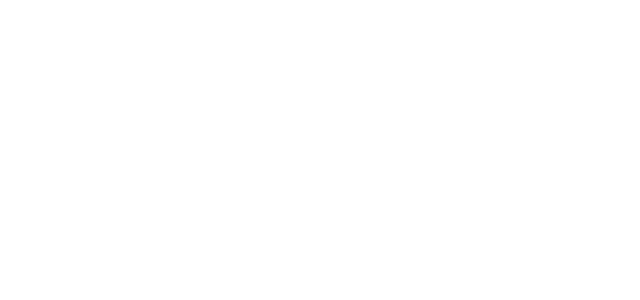
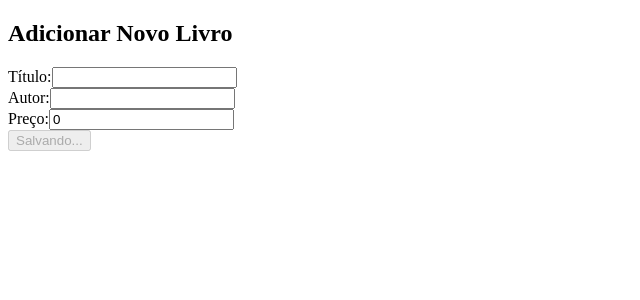
Before and after one commit to jadelcruz1/livraria-frontend, an Angular app: page /adicionarLivros in a window 1280 px wide. Before the commit this address led to /. Shown: the top 300 px of the page, without its empty margins (0-640 px from the left). Built offline with nearby package versions, Linux system fonts and the light colour scheme; no server answers.

Commit message:
adicionar livro criado e funcionando ( precisa melhorar o html com angular material)

```diff
--- a/src/app/adicionar-livro/adicionar-livro.css
+++ b/src/app/adicionar-livro/adicionar-livro.css
@@ -0,0 +1,25 @@
+.toast {
+  position: fixed;
+  top: 20px;
+  right: 20px;
+  padding: 12px 20px;
+  border-radius: 8px;
+  color: #fff;
+  z-index: 1000;
+  opacity: 0.9;
+  animation: fadeout 3s forwards;
+}
+
+.toast-success {
+  background-color: #4caf50;
+}
+
+.toast-error {
+  background-color: #f44336;
+}
+
+@keyframes fadeout {
+  0% { opacity: 0.9; }
+  70% { opacity: 0.9; }
+  100% { opacity: 0; }
+}
--- a/src/app/adicionar-livro/adicionar-livro.html
+++ b/src/app/adicionar-livro/adicionar-livro.html
@@ -1 +1,35 @@
-<p>adicionar-livro works!</p>
+<!-- adicionar-livro.html -->
+<div class="container">
+  <h2>Adicionar Novo Livro</h2>
+
+  <!-- Toast de sucesso -->
+  <div *ngIf="sucesso" class="toast toast-success">
+    {{ sucesso }}
+  </div>
+
+  <!-- Toast de erro -->
+  <div *ngIf="erro" class="toast toast-error">
+    {{ erro }}
+  </div>
+
+  <form (ngSubmit)="adicionarLivros()" #livroForm="ngForm">
+    <div class="form-group">
+      <label for="titulo">Título:</label>
+      <input type="text" id="titulo" name="titulo" class="form-control" [(ngModel)]="novoLivro.titulo" required />
+    </div>
+
+    <div class="form-group">
+      <label for="autor">Autor:</label>
+      <input type="text" id="autor" name="autor" class="form-control" [(ngModel)]="novoLivro.autor" required />
+    </div>
+
+    <div class="form-group">
+      <label for="preco">Preço:</label>
+      <input type="number" id="preco" name="preco" class="form-control" [(ngModel)]="novoLivro.preco" min="0" required />
+    </div>
+
+    <button type="submit" class="btn btn-primary" [disabled]="carregando">
+      {{ carregando ? 'Salvando...' : 'Adicionar Livro' }}
+    </button>
+  </form>
+</div>
--- a/src/app/adicionar-livro/adicionar-livro.ts
+++ b/src/app/adicionar-livro/adicionar-livro.ts
@@ -1,13 +1,64 @@
 import { CommonModule } from '@angular/common';
-import { Component } from '@angular/core';
+import { Component, OnInit } from '@angular/core';
+import { LivroService } from '../services/livraria--standalone';
+import { Livro } from '../models/livro.model';
+import { FormsModule } from '@angular/forms';
 
 @Component({
   selector: 'app-adicionar-livro',
   standalone: true,
-  imports: [CommonModule],
+  imports: [CommonModule, FormsModule],
   templateUrl: './adicionar-livro.html',
   styleUrl: './adicionar-livro.css',
 })
-export class AdicionarLivro {
+export class AdicionarLivro implements OnInit {
+
+   novoLivro: Livro = { titulo: '', autor: '', preco: 0 };
+   carregando: boolean = false;
+   erro: string = '';
+   sucesso: string = '';
+
+   constructor(
+    private livroService: LivroService,
+
+  ) { }
+
+   ngOnInit(): void {
+    this.adicionarLivros();
+    }
+
+ /* adicionarLivros(): void{
+    this.livroService.adicionarLivros([this.novoLivro]).subscribe({
+      next:(dados) =>{
+        this.sucesso = "Livro adicionado com sucesso";
+        this.carregando = false;
+      },
+      error: (err) => {
+        this.erro = err.message || "Erro ao adicionar livro";
+        this.carregando = false;
+      }
+    })*/
+
+      adicionarLivros(): void {
+  this.carregando = true;
+  this.livroService.adicionarLivros([this.novoLivro]).subscribe({
+    next: (dados) => {
+      this.sucesso = "Livro adicionado com sucesso!";
+      this.erro = '';
+      this.carregando = false;
+      // Limpa a notificação depois de 3 segundos
+      setTimeout(() => this.sucesso = '', 3000);
+      // Reseta o formulário
+      this.novoLivro = { titulo: '', autor: '', preco: 0 };
+    },
+    error: (err) => {
+      this.erro = err.message || "Erro ao adicionar livro";
+      this.sucesso = '';
+      this.carregando = false;
+      setTimeout(() => this.erro = '', 3000);
+    }
+  });
+}
+
 
 }
--- a/src/app/app.routes.ts
+++ b/src/app/app.routes.ts
@@ -1,6 +1,8 @@
 import { Routes } from '@angular/router';
 import { ListarLivros } from './listar-livros/listar-livros';
+import { AdicionarLivro } from './adicionar-livro/adicionar-livro';
 
 export const routes: Routes = [
-     { path: '', component: ListarLivros },
+  { path: '', component: ListarLivros },
+  { path: 'adicionarLivros', component: AdicionarLivro },
 ];
--- a/src/app/listar-livros/listar-livros.ts
+++ b/src/app/listar-livros/listar-livros.ts
@@ -2,6 +2,7 @@
 import { Component, OnInit } from '@angular/core';
 import { Livro } from '../models/livro.model';
 import { LivroService } from '../services/livraria--standalone';
+import { Router } from 'express';
 
 @Component({
   selector: 'app-listar-livros',
@@ -17,7 +18,9 @@
   erro: string = '';
 
   // inicia o objeto .js
-   constructor(private livroService: LivroService) { }
+   constructor(
+    private livroService: LivroService,
+  ) { }
 
    // inicia o metodo ou o componente angular
    ngOnInit(): void {
--- a/src/app/models/livro.model.ts
+++ b/src/app/models/livro.model.ts
@@ -3,5 +3,5 @@
   titulo: string;
   autor: string;
   preco: number;
-  isbn: string;
+  isbn?: string;
 }
```
Also changed, not shown: src/app/app.html (line endings or trailing spaces).
